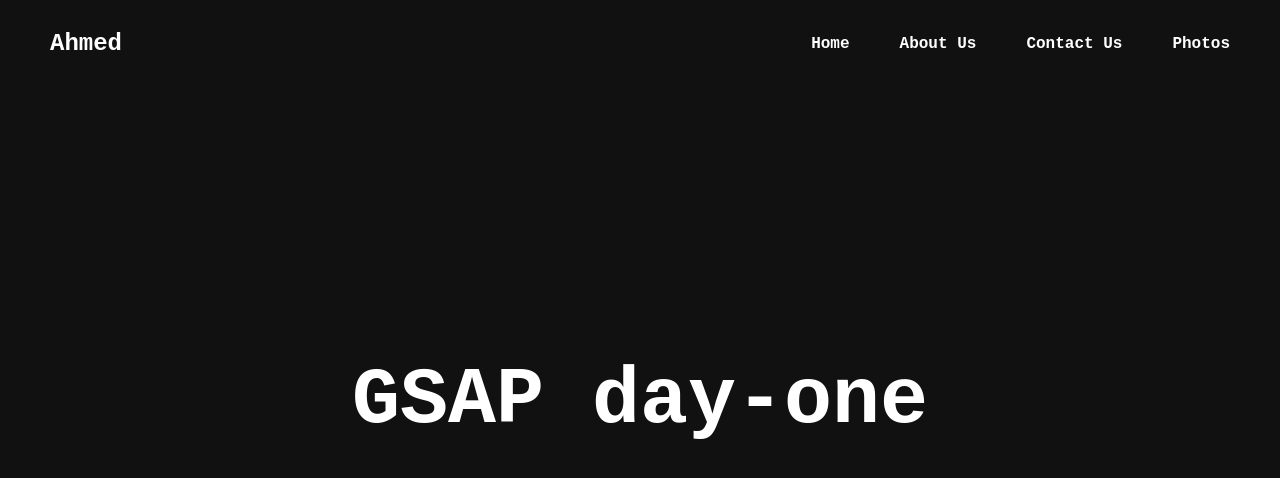
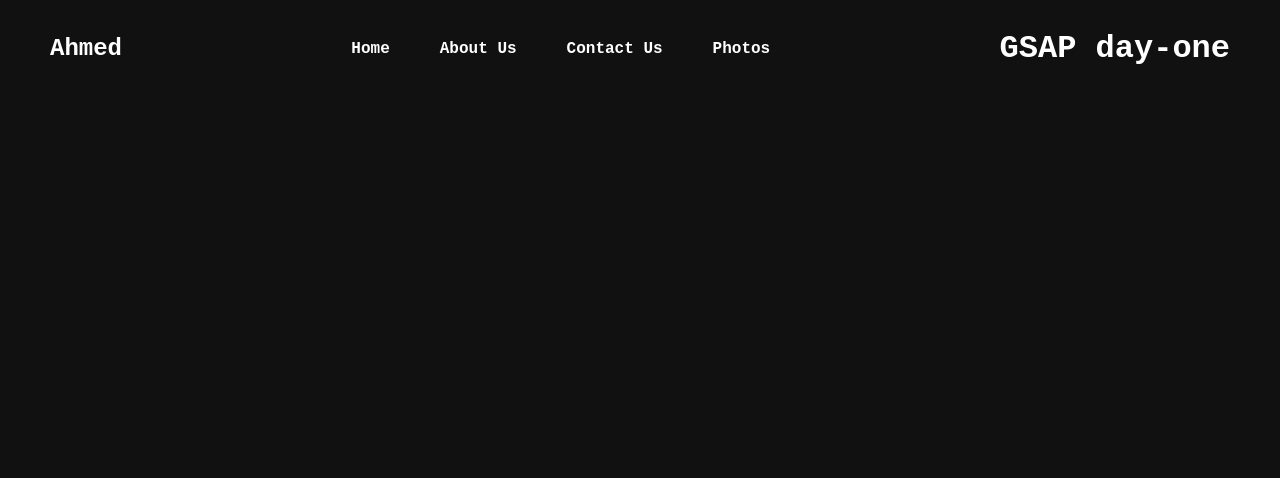
Before and after one commit to AhmedMustafa48/gsap, a plain HTML site: page index.html in a window 1280 px wide. Drawn offline with nearby package versions, Linux system fonts and the light colour scheme.

```diff
--- a/style.css
+++ b/style.css
@@ -38,11 +38,3 @@
     display: flex;
     gap: 50px;
 }
-h1{
-    position: absolute;
-    top: 50%;
-    left:50%;
-    transform: translate(-50%, -50%);
-    font-size: 80px;
-    white-space: nowrap;
-}
```
